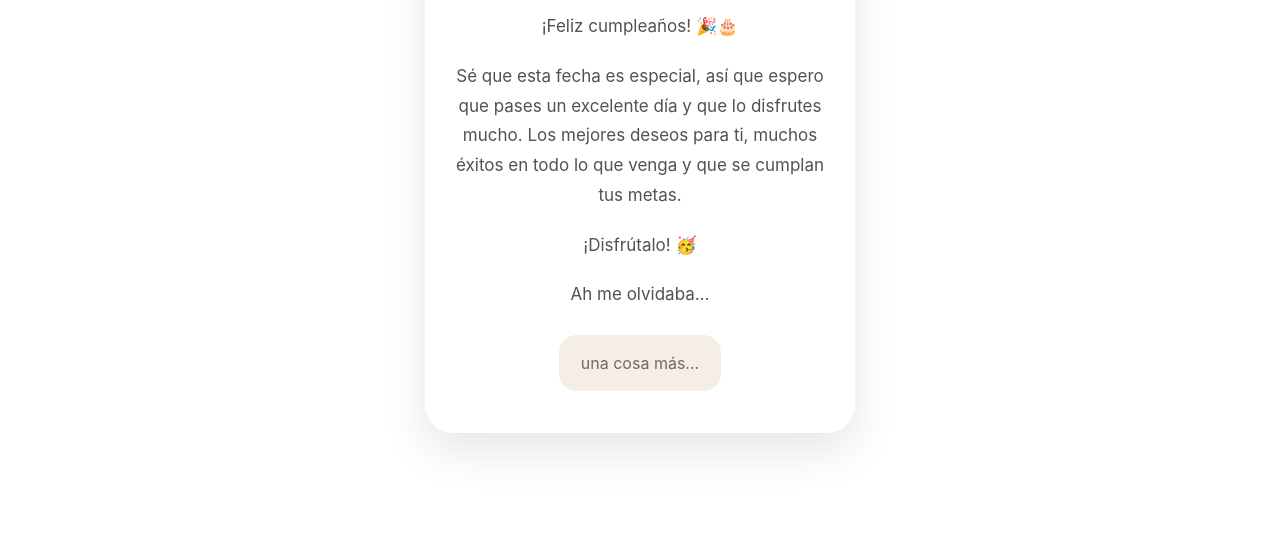
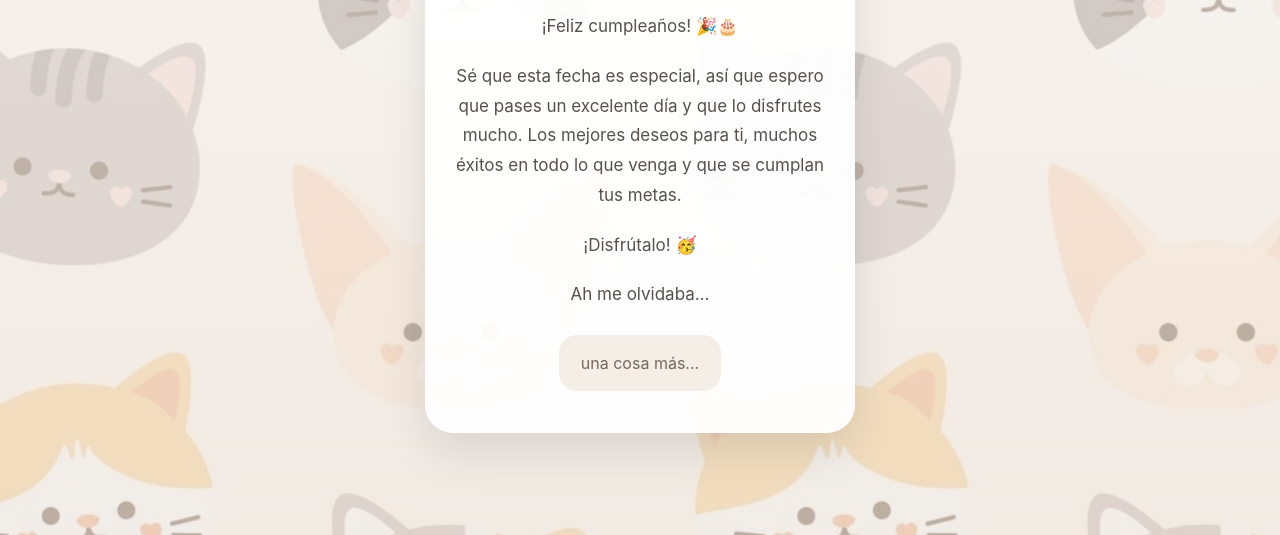
Before and after one commit to gustavo134455/Cumplea-os-, a plain HTML site: page index.html in a window 1280 px wide. Shown: the part 265-800 px from the top of the page. Drawn offline with Linux system fonts and the light colour scheme.

Commit message:
Fix background property syntax in CSS

```diff
--- a/index.html
+++ b/index.html
@@ -16,8 +16,7 @@
     body {
       min-height: 100vh;
       font-family: -apple-system, BlinkMacSystemFont, "Segoe UI", sans-serif;
-      background: background:
-  linear-gradient(rgba(248, 244, 239, 0.65), rgba(238, 231, 223, 0.65)),
+      background: linear-gradient(rgba(248, 244, 239, 0.65), rgba(238, 231, 223, 0.65)),
   url('IMG_1902.webp') center / cover no-repeat fixed;
       display: flex;
       justify-content: center;
```
